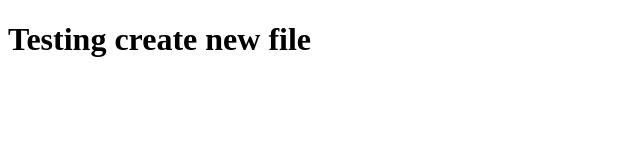
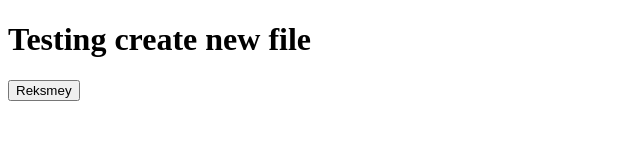
Before and after one commit to Reksmeys/web13, a plain HTML site: page index.html in a window 1280 px wide. Shown: the whole page, without its empty margins (0-640 px from the left). Drawn offline with Linux system fonts and the light colour scheme.

Commit message:
add button

```diff
--- a/index.html
+++ b/index.html
@@ -8,5 +8,6 @@
 </head>
 <body>
     <h1>Testing create new file</h1>
+    <button>Reksmey</button>
 </body>
 </html>
```
